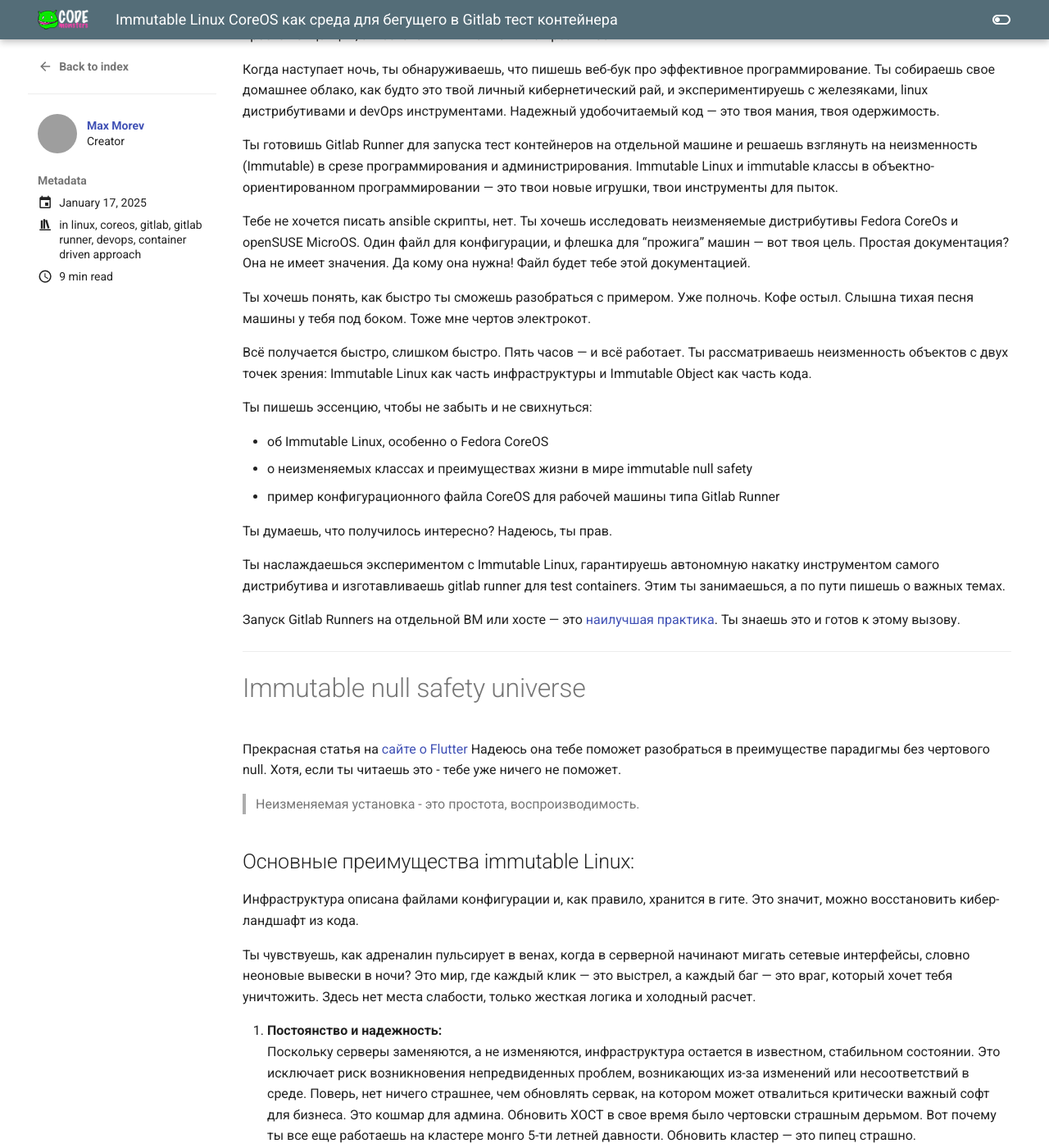
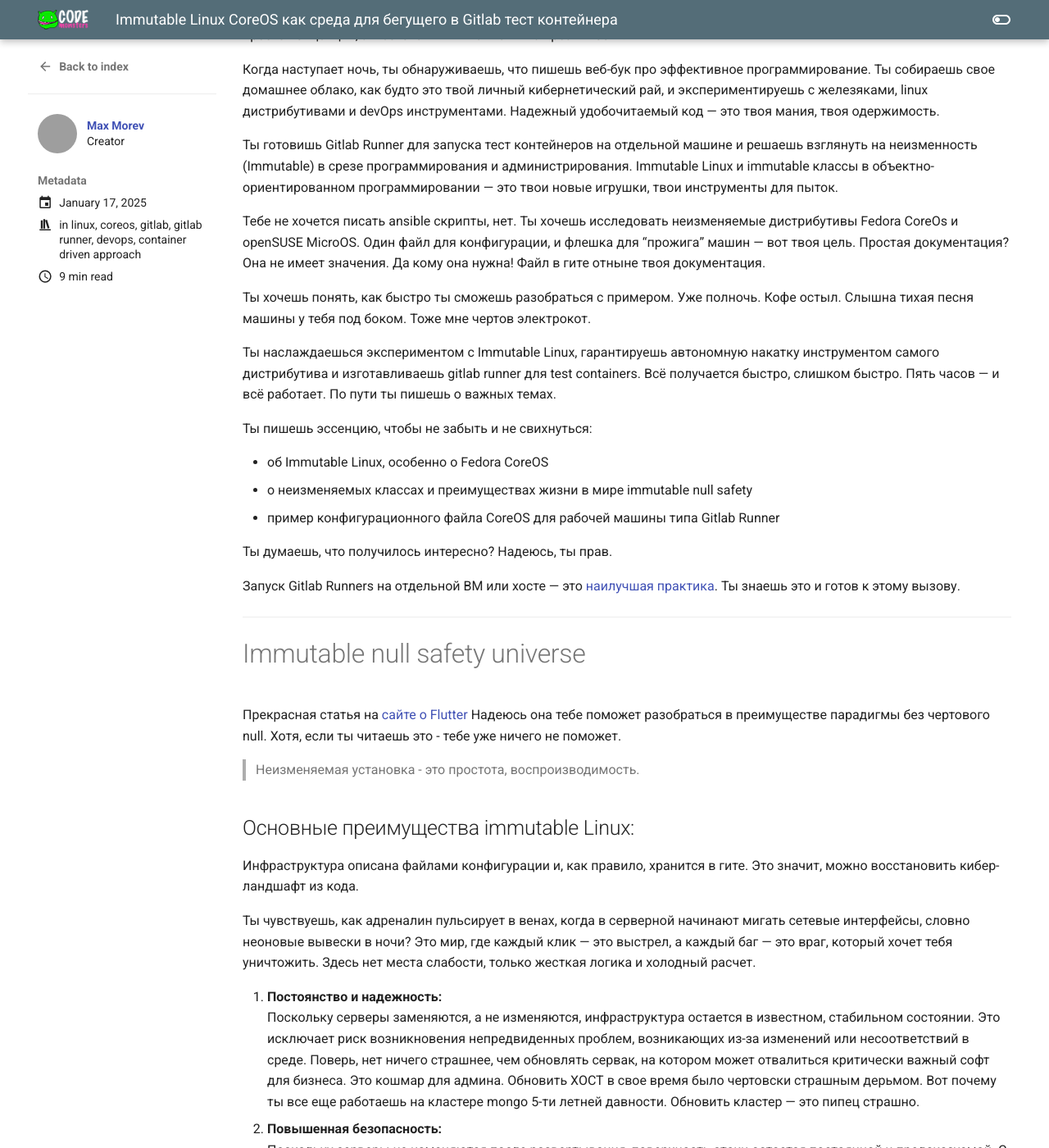
Before and after one commit to codemonstersteam/web-book, an MkDocs documentation site: the page built from docs/blog/posts/immutable-linux-coreos.md, in a window 1280 px wide and 1400 px high, scrolled down 332 px. Shown: the whole window at 82% size. Built offline with MkDocs 1.6.1 and Material for MkDocs 9.7.7, drawn with Linux system fonts in a browser that asks for light colours; some of the changed text lies outside the part shown; grey boxes are pictures that could not be loaded.

Commit message:
Feature/immutable

```diff
--- a/docs/blog/posts/immutable-linux-coreos.md
+++ b/docs/blog/posts/immutable-linux-coreos.md
@@ -36,14 +36,14 @@
 Ты хочешь исследовать неизменяемые дистрибутивы Fedora CoreOs и openSUSE MicroOS.
 Один файл для конфигурации, и флешка для “прожига” машин — вот твоя цель.
 Простая документация? Она не имеет значения.
-Да кому она нужна! Файл будет тебе этой документацией.
+Да кому она нужна! Файл в гите отныне твоя документация.
 
 Ты хочешь понять, как быстро ты сможешь разобраться с примером. Уже полночь. Кофе остыл. Слышна тихая песня машины у тебя под боком.
 Тоже мне чертов электрокот.
 
-Всё получается быстро, слишком быстро.
-Пять часов — и всё работает.
-Ты рассматриваешь неизменность объектов с двух точек зрения: Immutable Linux как часть инфраструктуры и Immutable Object как часть кода.
+Ты наслаждаешься экспериментом с Immutable Linux, гарантируешь автономную накатку инструментом самого дистрибутива и изготавливаешь gitlab runner для test containers. Всё получается быстро, слишком быстро. Пять часов — и всё работает.
+По пути ты пишешь о важных темах.
+
 
 Ты пишешь эссенцию, чтобы не забыть и не свихнуться:
 
@@ -53,9 +53,6 @@
 
 
 Ты думаешь, что получилось интересно? Надеюсь, ты прав.
-
-Ты наслаждаешься экспериментом с Immutable Linux, гарантируешь автономную накатку инструментом самого дистрибутива и изготавливаешь gitlab runner для test containers.
-Этим ты занимаешься, а по пути пишешь о важных темах.
 
 Запуск Gitlab Runners на отдельной ВМ или хосте — это [наилучшая практика]((https://docs.gitlab.com/runner/fleet_scaling/)). Ты знаешь это и готов к этому вызову.
 
@@ -79,7 +76,7 @@
 
 1. **Постоянство и надежность:**
    Поскольку серверы заменяются, а не изменяются, инфраструктура остается в известном, стабильном состоянии. Это исключает риск возникновения непредвиденных проблем, возникающих из-за изменений или несоответствий в среде.
-   Поверь, нет ничего страшнее, чем обновлять сервак, на котором может отвалиться критически важный софт для бизнеса. Это кошмар для админа. Обновить ХОСТ в свое время было чертовски страшным дерьмом. Вот почему ты все еще работаешь на кластере монго 5-ти летней давности. Обновить кластер — это пипец страшно.
+   Поверь, нет ничего страшнее, чем обновлять сервак, на котором может отвалиться критически важный софт для бизнеса. Это кошмар для админа. Обновить ХОСТ в свое время было чертовски страшным дерьмом. Вот почему ты все еще работаешь на кластере mongo 5-ти летней давности. Обновить кластер — это пипец страшно.
 2. **Повышенная безопасность:**
    Поскольку серверы не изменяются после развертывания, поверхность атаки остается постоянной и предсказуемой. С одной стороны, ты ничего не меняешь в настройках безопасности хоста и постоянно работаешь с консистентным объектом под атакой. Это упрощает защиту инфраструктуры и обнаружение любых аномалий или нарушений. В случае инцидента безопасности новый, чистый экземпляр может быть быстро и легко развернут, что минимизирует последствия.
 3. **Упрощенная отладка и менеджмент:**
@@ -198,14 +199,14 @@
 
 
 ## Вывод номер Ноль:
-В царстве кода, где инфраструктура и классы становятся живыми и дышащими сущностями, используйте неизменяемые объекты как основу своей стратегии.
+В царстве кода, где инфраструктура и классы становятся живыми и дышащими сущностями, используйте неизменяемые объекты как основу своей тактики.
+
 В мире, где программы пишут сами себя, а данные обретают форму, эти объекты становятся краеугольными камнями вашей архитектуры.
 
 Используйте неизменяемые объекты инфраструктуры, неизменяемые классы в программировании, и ваш код станет частью этой новой цифровой реальности, где стабильность и консистентность — ключевые элементы выживания.
 
-Осталось ответить на финальный вопрос.
+Осталось набрать на клавиатуре файл зажигания машины.
 
-> Что такое immutable дистро Linux?
 
 ## Суть неизменяемости в Fedora CoreOS
 
```
Also changed, not shown: other parts of docs/blog/posts/immutable-linux-coreos.md (+20 -15 lines).
